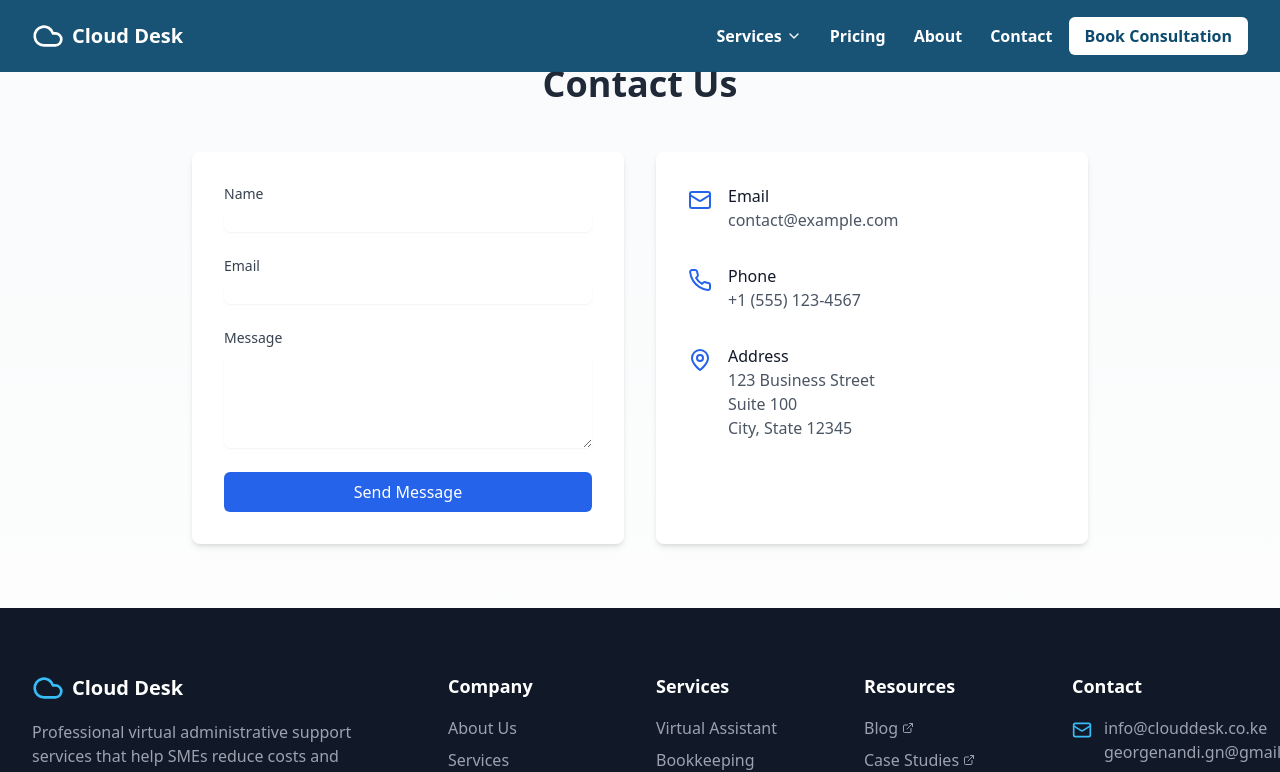
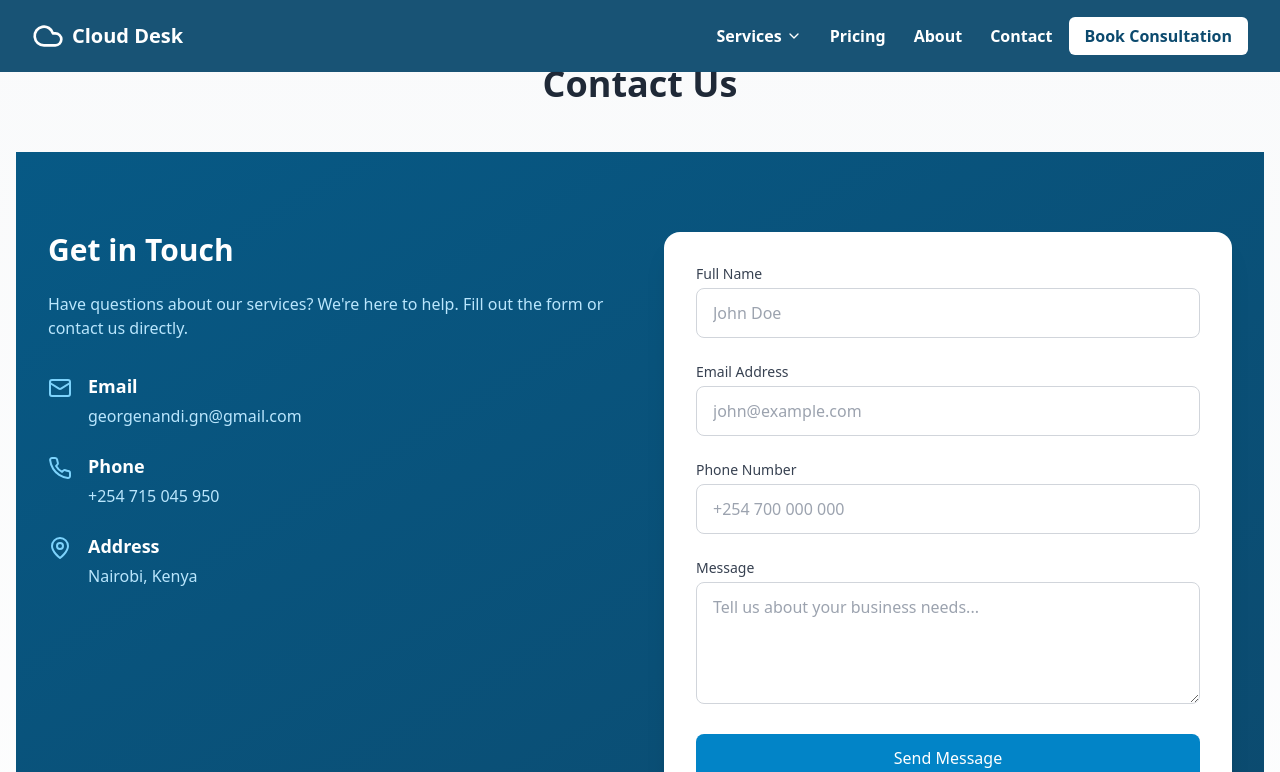
Before and after one commit to Mmulobi/cloud_desk, a React (Vite) app: page /contact in a window 1280 px wide. Shown: the top 772 px of the page. Built offline with nearby package versions, Linux system fonts and the light colour scheme.

Commit message:
Implement code changes to enhance functionality and improve performance

```diff
--- a/src/pages/ContactPage.tsx
+++ b/src/pages/ContactPage.tsx
@@ -1,79 +1,158 @@
 import React from 'react';
 import { Mail, Phone, MapPin } from 'lucide-react';
+import { motion } from 'framer-motion';
+
+// Animation variants
+const fadeInUp = {
+  hidden: { opacity: 0, y: 20 },
+  visible: {
+    opacity: 1,
+    y: 0,
+    transition: { duration: 0.6 }
+  }
+};
+
+const staggerContainer = {
+  hidden: { opacity: 0 },
+  visible: {
+    opacity: 1,
+    transition: {
+      staggerChildren: 0.2
+    }
+  }
+};
 
 function ContactPage() {
   return (
     <div className="container mx-auto px-4 py-16">
       <h1 className="text-4xl font-bold text-center mb-12 text-gray-800">Contact Us</h1>
 
-      <div className="max-w-4xl mx-auto grid md:grid-cols-2 gap-8">
-        <div className="bg-white rounded-lg shadow-md p-8">
-          <form className="space-y-6">
+      {/* Contact Form Section */}
+      <section className="py-20 bg-gradient-to-br from-primary-800 to-primary-900">
+        <div className="max-w-7xl mx-auto px-4 sm:px-6 lg:px-8">
+          <motion.div
+            className="grid md:grid-cols-2 gap-12"
+            initial="hidden"
+            whileInView="visible"
+            viewport={{ once: true }}
+            variants={staggerContainer}
+          >
+            {/* Contact Information */}
+            <motion.div
+              className="space-y-8"
+              variants={fadeInUp}
+            >
               <div>
-              <label htmlFor="name" className="block text-sm font-medium text-gray-700">Name</label>
-              <input
-                type="text"
-                id="name"
-                className="mt-1 block w-full rounded-md border-gray-300 shadow-sm focus:border-blue-500 focus:ring-blue-500"
-              />
-            </div>
-            <div>
-              <label htmlFor="email" className="block text-sm font-medium text-gray-700">Email</label>
-              <input
-                type="email"
-                id="email"
-                className="mt-1 block w-full rounded-md border-gray-300 shadow-sm focus:border-blue-500 focus:ring-blue-500"
-              />
-            </div>
-            <div>
-              <label htmlFor="message" className="block text-sm font-medium text-gray-700">Message</label>
-              <textarea
-                id="message"
-                rows={4}
-                className="mt-1 block w-full rounded-md border-gray-300 shadow-sm focus:border-blue-500 focus:ring-blue-500"
-              ></textarea>
-            </div>
-            <button
-              type="submit"
-              className="w-full bg-blue-600 text-white py-2 px-4 rounded-md hover:bg-blue-700 transition duration-200"
-            >
-              Send Message
-            </button>
-          </form>
+                <h2 className="text-3xl font-bold text-white mb-6">Get in Touch</h2>
+                <p className="text-primary-200">
+                  Have questions about our services? We're here to help. Fill out the form or contact us directly.
+                </p>
               </div>
 
-        <div className="bg-white rounded-lg shadow-md p-8">
-          <div className="space-y-8">
-            <div className="flex items-start space-x-4">
-              <Mail className="w-6 h-6 text-blue-600 mt-1" />
+              <div className="space-y-6">
+                <div className="flex items-start">
+                  <Mail className="h-6 w-6 text-primary-300 mr-4 mt-1" />
                   <div>
-                <h3 className="font-medium text-gray-900">Email</h3>
-                <p className="text-gray-600">contact@example.com</p>
+                    <h3 className="text-lg font-semibold text-white mb-1">Email</h3>
+                    <a href="mailto:georgenandi.gn@gmail.com" className="text-primary-200 hover:text-primary-300 transition-colors">
+                      georgenandi.gn@gmail.com
+                    </a>
                   </div>
                 </div>
 
-            <div className="flex items-start space-x-4">
-              <Phone className="w-6 h-6 text-blue-600 mt-1" />
+                <div className="flex items-start">
+                  <Phone className="h-6 w-6 text-primary-300 mr-4 mt-1" />
                   <div>
-                <h3 className="font-medium text-gray-900">Phone</h3>
-                <p className="text-gray-600">+1 (555) 123-4567</p>
+                    <h3 className="text-lg font-semibold text-white mb-1">Phone</h3>
+                    <a href="tel:+254715045950" className="text-primary-200 hover:text-primary-300 transition-colors">
+                      +254 715 045 950
+                    </a>
                   </div>
                 </div>
 
-            <div className="flex items-start space-x-4">
-              <MapPin className="w-6 h-6 text-blue-600 mt-1" />
+                <div className="flex items-start">
+                  <MapPin className="h-6 w-6 text-primary-300 mr-4 mt-1" />
                   <div>
-                <h3 className="font-medium text-gray-900">Address</h3>
-                <p className="text-gray-600">
-                  123 Business Street<br />
-                  Suite 100<br />
-                  City, State 12345
+                    <h3 className="text-lg font-semibold text-white mb-1">Address</h3>
+                    <p className="text-primary-200">
+                      Nairobi, Kenya
                     </p>
                   </div>
                 </div>
               </div>
+            </motion.div>
+
+            {/* Contact Form */}
+            <motion.div
+              className="bg-white rounded-2xl p-8 shadow-xl"
+              variants={fadeInUp}
+            >
+              <form className="space-y-6">
+                <div>
+                  <label htmlFor="name" className="block text-sm font-medium text-gray-700 mb-1">
+                    Full Name
+                  </label>
+                  <input
+                    type="text"
+                    id="name"
+                    name="name"
+                    className="w-full px-4 py-3 rounded-lg border border-gray-300 focus:ring-2 focus:ring-primary-500 focus:border-primary-500"
+                    placeholder="John Doe"
+                  />
                 </div>
+
+                <div>
+                  <label htmlFor="email" className="block text-sm font-medium text-gray-700 mb-1">
+                    Email Address
+                  </label>
+                  <input
+                    type="email"
+                    id="email"
+                    name="email"
+                    className="w-full px-4 py-3 rounded-lg border border-gray-300 focus:ring-2 focus:ring-primary-500 focus:border-primary-500"
+                    placeholder="john@example.com"
+                  />
                 </div>
+
+                <div>
+                  <label htmlFor="phone" className="block text-sm font-medium text-gray-700 mb-1">
+                    Phone Number
+                  </label>
+                  <input
+                    type="tel"
+                    id="phone"
+                    name="phone"
+                    className="w-full px-4 py-3 rounded-lg border border-gray-300 focus:ring-2 focus:ring-primary-500 focus:border-primary-500"
+                    placeholder="+254 700 000 000"
+                  />
+                </div>
+
+                <div>
+                  <label htmlFor="message" className="block text-sm font-medium text-gray-700 mb-1">
+                    Message
+                  </label>
+                  <textarea
+                    id="message"
+                    name="message"
+                    rows={4}
+                    className="w-full px-4 py-3 rounded-lg border border-gray-300 focus:ring-2 focus:ring-primary-500 focus:border-primary-500"
+                    placeholder="Tell us about your business needs..."
+                  ></textarea>
+                </div>
+
+                <motion.button
+                  type="submit"
+                  className="w-full bg-primary-600 text-white py-3 px-6 rounded-lg font-medium hover:bg-primary-700 transition-colors"
+                  whileHover={{ scale: 1.02 }}
+                  whileTap={{ scale: 0.98 }}
+                >
+                  Send Message
+                </motion.button>
+              </form>
+            </motion.div>
+          </motion.div>
+        </div>
+      </section>
     </div>
   );
 }
--- a/src/pages/HomePage.tsx
+++ b/src/pages/HomePage.tsx
@@ -235,7 +235,7 @@ const HomePage = () => {
               >
                 <div className="absolute inset-0 bg-primary-300 rounded-full blur-3xl opacity-20 transform-gpu"></div>
                 <img
-                  src="/logo-color.png"
+                  src="/logo-grayscale.png"
                   alt="Cloud Desk Logo"
                   className="relative z-10 w-full max-w-sm mx-auto p-4 transform-gpu rounded-full"
                 />
```
Also changed, not shown: public/logo-grayscale.png (added). Lines whose indentation alone changed are shown as unchanged.
